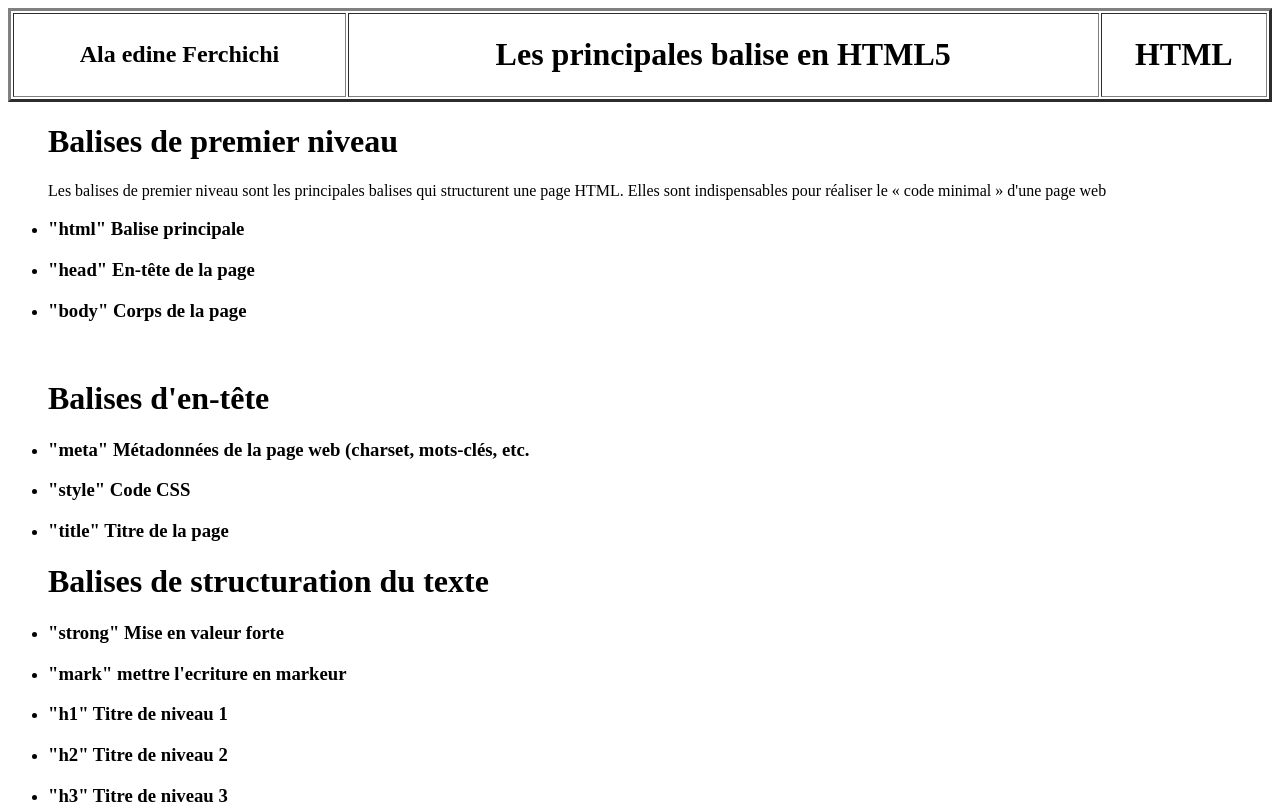
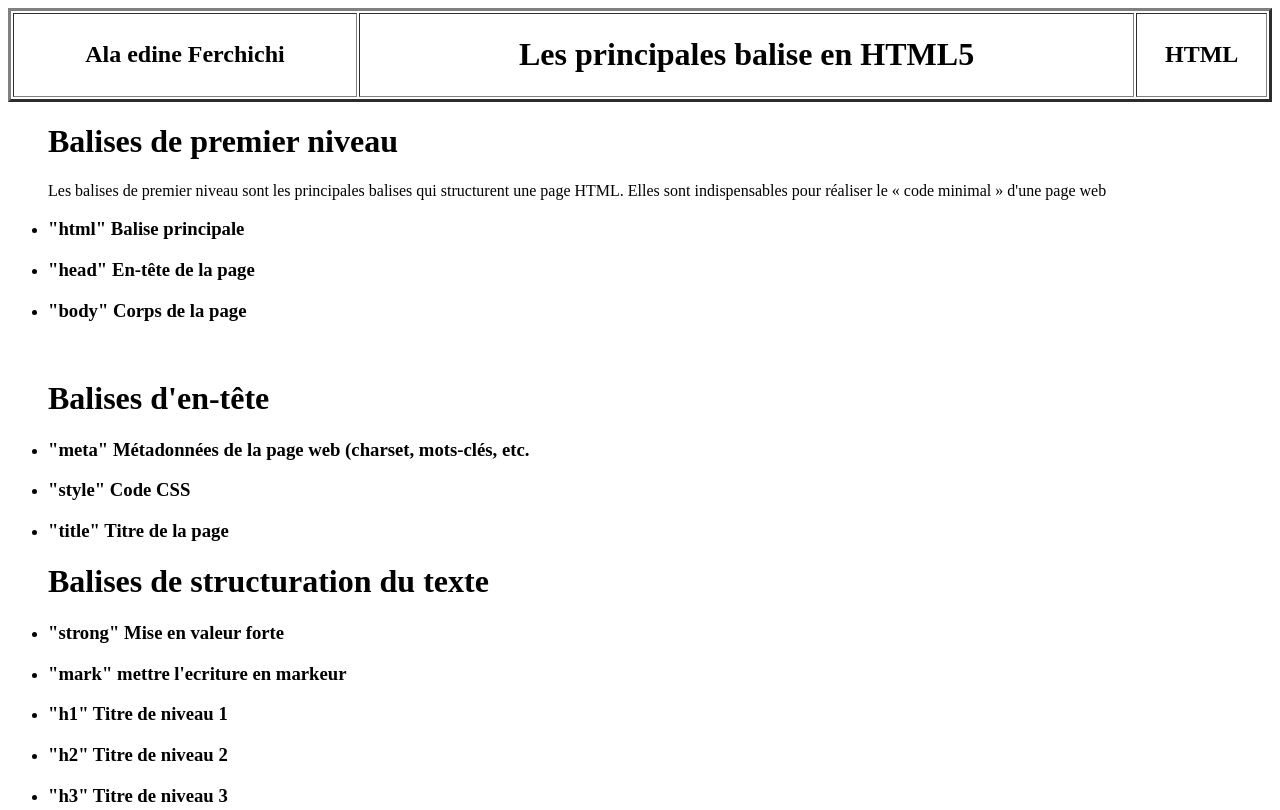
Before and after one commit to FerchichiAlaedin/Ferchichi_Alaedine, a plain HTML site: page index.html in a window 1280 px wide. Shown: the top 810 px of the page. Drawn offline with Linux system fonts and the light colour scheme.

Commit message:
Update index.html

```diff
--- a/index.html
+++ b/index.html
@@ -9,7 +9,7 @@
  <tr>
       <th><h2>Ala edine Ferchichi</th></h2>
 	  <th><h1>Les principales balise en HTML5</h1></th>
-	  <th><h1>HTML</h1></th>
+	  <th><h2>HTML</h2></th>
 </table>
 </tr>
 <ul>
```
